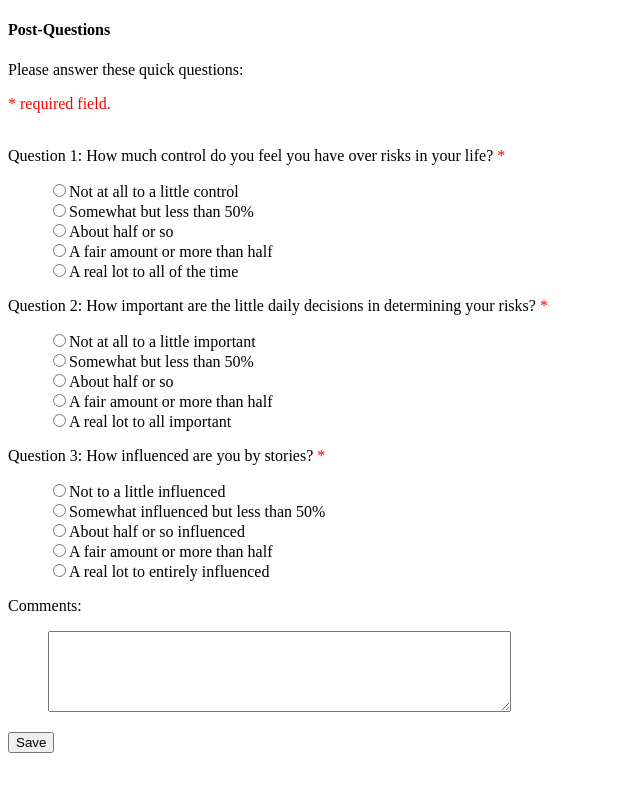
After one commit to mrrboto/Riskories, a PHP site: page /questions/postQ.php?story=admin in a window 1280 px wide. The commit adds this page. Shown: the whole page, without its empty margins (0-640 px from the left). Run offline with PHP 8.4, Linux system fonts and the light colour scheme.

Commit message:
Post question update!
TODO
-Prevent user from seeing question forms on completed story
-PreQuestion Copy Paste
-Testing

```diff
--- a/cyo/room.php
+++ b/cyo/room.php
@@ -130,11 +130,13 @@
 		#TK get the story name
 		$_SESSION['storyNum'] = $_GET['story'];
 		if(isset($_SESSION['user'])){
-			header( "Refresh:5; url=../user/profile.php", true, 303);
+			$dir = $_GET['story'];
+			header( "Refresh:5; url=../questions/postQ.php?page=user&story=$dir", true, 303);
 		}
 		//guest
 		else{
-			header( "Refresh:5; url=../guest/guestReg.php", true, 303);
+			$dir = $_GET['story'];
+			header( "Refresh:5; url=../questions/postQ.php?page=guest&story=$dir", true, 303);
 		}
 	#TK TAKE AWAY THE CHOICE
 	}else if($_SESSION['randChoice']){
--- a/guest/guest.php
+++ b/guest/guest.php
@@ -25,6 +25,10 @@
 	$_SESSION['realName'] = '';
 	$_SESSION['soStatus'] = '';
 	$_SESSION['soName'] = '';
+	#GUEST QUESTION TRACKING
+	$_SESSION['preQ'] = '';
+	$_SESSION['postQ'] = '';
+	$_SESSION['comments'] = '';
 
     mysqli_close($db);
 
--- a/guest/guestReg.php
+++ b/guest/guestReg.php
@@ -4,7 +4,7 @@
 	include('../db/db.php');
 	session_start();
 
-	//echo $_SESSION['path'];
+	//echo $_SESSION['postQ'];
 ?>
 <!DOCTYPE html>
 <html>
--- a/guest/newDemoReg.php
+++ b/guest/newDemoReg.php
@@ -41,7 +41,7 @@
 		if($okRN){
 			$sql = sprintf(
 			"UPDATE users
-			SET `realName`='%s'
+			SET `realName`='%s', comments4_$_SESSION['storyN'] = '%s', preQ_$_SESSION['storyN'], postQ_$SESSION['storyN']
 			WHERE name='%s'",
 			mysqli_real_escape_string($db,$_SESSION['realName']),
 			$_SESSION['user']);
--- /dev/null
+++ b/questions/postQ.php
@@ -0,0 +1,179 @@
+<?php
+    //include('../user/nav.php');
+session_start();
+$postQs = '';
+$postQ1= '';
+$postQ2 = '';
+$postQ3 = '';
+$comments ='';
+$story = $_GET['story'];
+$_SESSION['storyN'] = $story;
+
+$postQ1Err = $postQ2Err = $postQ3Err = "";
+
+    if (isset($_POST['saveBtn']))   {
+        $ok = true;
+        $okComments = true;
+
+		#TK + MAN if the user doesnt fill in one field beside comments change $ok to false and prevent them from moving on
+        if (!isset($_POST['postQ1']) || $_POST['postQ1'] === '') {
+            $postQ1Err = "Please answer question 1";
+            $ok = false;
+        } else {
+            $postQ1 = $_POST['postQ1'];
+			$postQs .= $postQ1;
+        }
+        if (!isset($_POST['postQ2']) || $_POST['postQ2'] === '') {
+            $postQ2Err = "Please answer question 2";
+			$ok = false;
+        } else {
+            $postQ2 = $_POST['postQ2'];
+			$postQs .= $postQ2;
+        }
+        if (!isset($_POST['postQ3']) || $_POST['postQ3'] === '') {
+            $postQ3Err = "Please answer question 3";
+            $ok = false;
+        } else {
+            $postQ3 = $_POST['postQ3'];
+			$postQs .= $postQ3;
+        }
+        if (!isset($_POST['comments']) || $_POST['comments'] === '') {
+            $okComments = false;
+        } else {
+            $comments = $_POST['comments'];
+        }
+
+		#Check if user is guest or registered user
+		if($_GET['page']=="user"){	#TK USER VERSION
+			#make sure the field isnt already filled
+			$db = mysqli_connect('localhost', 'root', '', 'riskories');
+			$sql = sprintf("SELECT * FROM users WHERE name='%s' AND 'postQ_$story' IS NULL",
+				mysqli_real_escape_string($db, $_SESSION['user']));
+			$result = mysqli_query($db, $sql);
+			$row = mysqli_fetch_assoc($result);
+			if($row){}else{
+				$ok = false;
+			}
+			#if all fields are filled AND the field isnt filled, user can proceed with db calls
+			if($ok){
+
+					$sql = sprintf(
+					"UPDATE users
+					SET `postQ_$story`= '%s'
+					WHERE name='%s'",
+					mysqli_real_escape_string($db,$postQs),
+					mysqli_real_escape_string($db,$_SESSION['user']));
+					$query = mysqli_query($db, $sql);
+				#check if theres comments, add if there are
+				$comments = '';
+				if($okComments){
+					$comments = $_POST['commnets'];
+				}
+				$sql = sprintf(
+				"UPDATE users
+				SET `comments4_$story`= '%s'
+				WHERE name='%s'",
+				mysqli_real_escape_string($db,$comments),
+				$_SESSION['user']);
+				$query = mysqli_query($db, $sql);
+
+
+				mysqli_close($db);
+				header("Location: ../user/profile.php");
+			}
+		} else if ($_GET['page']=="guest"){ #TK GUEST VERSION
+			if($ok){
+				$_SESSION['postQ'] = $postQs;
+				if($okComments){
+					$_SESSION['comments'] = $_POST['comments'];
+				}
+
+				header("Location: ../guest/guestReg.php?story=$story");
+			}
+		}
+    }
+	#TK
+?>
+
+<!DOCTYPE html>
+<html>
+    <head>
+        <title>Post-Questions</title>
+        <style>
+        .error {color: #FF0000;}
+        </style>
+    </head>
+    <body>
+
+
+        <div class="container">
+            <div class="row">
+                <div class="col-md-6">
+                    <h4>Post-Questions</h4>
+                </div>
+                <!-- EXTRA SAVE BUTTON
+                <div class="col-md-1 col-md-offset-5">
+                    <a class="btn btn-primary btn-sm pull-right">Save</a>
+                </div>-->
+            </div>
+            <div class="panel panel-default">
+                <div class="panel-heading">Please answer these quick questions:</div>
+                <div class="panel-body">
+                <p><span class="error">* required field.</span></p><br>
+                <!--
+                <em>
+                    Please enter your demographic information (blank fields will not be updated):
+                </em>
+                -->
+                <form method="post" id="reg-form" action="">
+
+                        <div class="form-group">
+                      <label for="postQ1">Question 1: How much control do you feel you have over risks in your life?</label> <span class="error">* <?php echo $postQ1Err;?></span>
+                     <ul>
+                        <input type="radio" name="postQ1" id="1a" value="1a"><label for="1a">Not at all to a little control</label><br>
+                        <input type="radio" name="postQ1" id="1b" value="1b"><label for="1b">Somewhat but less than 50%</label><br>
+                        <input type="radio" name="postQ1" id="1c" value="1c"><label for="1c">About half or so</label><br>
+                        <input type="radio" name="postQ1" id="1d" value="1d"><label for="1d">A fair amount or more than half</label><br>
+                        <input type="radio" name="postQ1" id="1e" value="1e"><label for="1e">A real lot to all of the time</label>
+                    </ul>
+                    </div>
+
+                    <div class="form-group">
+                      <label for="postQ2">Question 2: How important are the little daily decisions in determining your risks?</label> <span class="error">* <?php echo $postQ2Err;?></span>
+                     <ul>
+                        <input type="radio" name="postQ2" id="2a" value="2a"><label for="2a">Not at all to a little important</label><br>
+                        <input type="radio" name="postQ2" id="2b" value="2b"><label for="2b">Somewhat but less than 50%</label><br>
+                        <input type="radio" name="postQ2" id="2c" value="2c"><label for="2c">About half or so</label><br>
+                        <input type="radio" name="postQ2" id="2d" value="2d"><label for="2d">A fair amount or more than half</label><br>
+                        <input type="radio" name="postQ2" id="2e" value="2e"><label for="2e">A real lot to all important</label>
+                    </ul>
+                    </div>
+
+                    <div class="form-group">
+                      <label for="postQ3">Question 3: How influenced are you by stories?</label> <span class="error">* <?php echo $postQ3Err;?></span>
+                     <ul>
+                        <input type="radio" name="postQ3" id="3a" value="3a"><label for="3a">Not to a little influenced</label><br>
+                        <input type="radio" name="postQ3" id="3b" value="3b"><label for="3b">Somewhat influenced but less than 50%</label><br>
+                        <input type="radio" name="postQ3" id="3c" value="3c"><label for="3c">About half or so influenced</label><br>
+                        <input type="radio" name="postQ3" id="3d" value="3d"><label for="3d">A fair amount or more than half</label><br>
+                        <input type="radio" name="postQ3" id="3e" value="3e"><label for="3e">A real lot to entirely influenced</label>
+                    </ul>
+                    </div>
+
+                    <div class="form-group">
+                      <label for="comments">Comments:</label><br>
+                     <ul>
+                        <textarea name="comments" id="comments" cols="55" rows="5"></textarea><br>
+                    </ul>
+                    </div>
+
+                        <div class="dem-save">
+                            <button type="submit" name="saveBtn" class="btn btn-primary">Save</button>
+                        </div>
+
+                    </form>
+                    </div>
+                </div>
+            </div>
+    </body>
+</html>
--- a/user/profile.php
+++ b/user/profile.php
@@ -11,7 +11,7 @@ if (isset ($_SESSION['path'])){
 
 
 		$_SESSION['path'] = substr($_SESSION['path'],0,strlen($_SESSION['path'])-1);
-
+		#MAKE SURE STORY PATH IS EMPTY IN DB
 		$sql = sprintf("SELECT * FROM users WHERE name='%s' AND %s IS NULL",
         mysqli_real_escape_string($db, $_SESSION['user']),
 		mysqli_real_escape_string($db, $_SESSION['storyNum'])
```
Also changed, not shown: cyo/addS.php (+7 -2 lines), cyo/deleteS.php (+10 -0 lines), guest/demoUpdate.php (+7 -2 lines), questions/preQ.php (added, +170 -0 lines).
